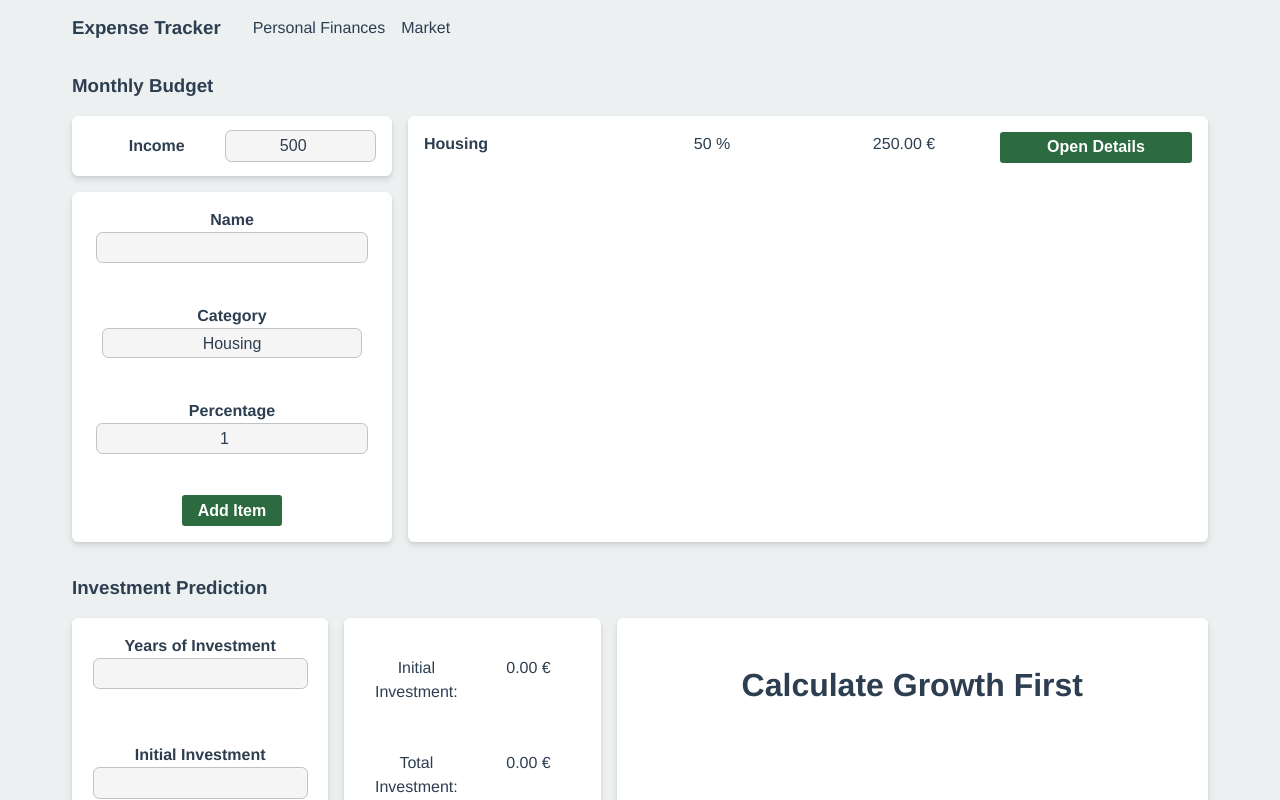
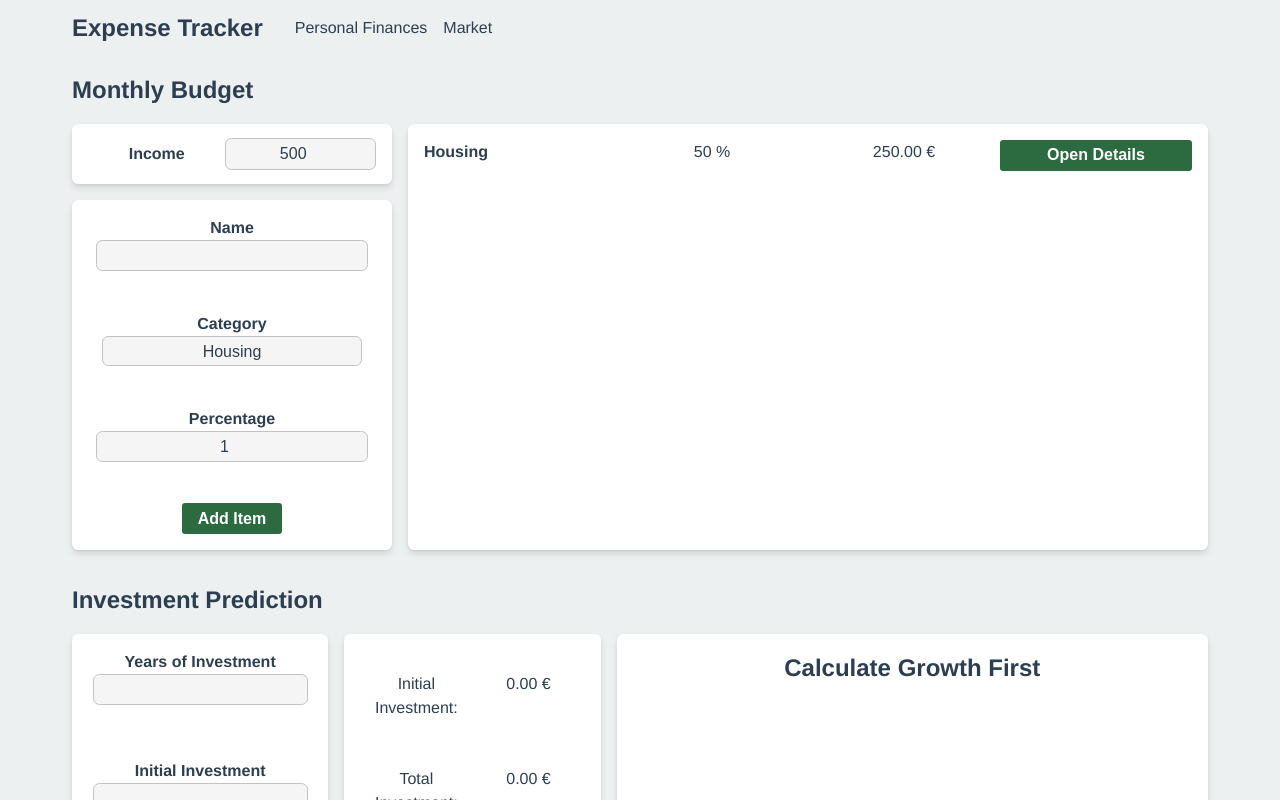
Before and after one commit to andrebarros7201/expense-tracker, a React (Vite) app: page / in a window 1280 px wide. Shown: the top 800 px of the page. Built offline with nearby package versions, Linux system fonts and the light colour scheme.

Commit message:
reduce font size

```diff
--- a/src/components/investmentPrediction/components/investmentPredictionTable/InvestmentPredictionTable.jsx
+++ b/src/components/investmentPrediction/components/investmentPredictionTable/InvestmentPredictionTable.jsx
@@ -1,5 +1,6 @@
 import { useContext } from "react";
 import styles from "./investmentPredictionTable.module.scss";
+import "../../../../styles/main.scss";
 import TableItem from "../investmentPredictionTableItem/InvestmentPredictionTableItem.jsx";
 import { InvestmentPredictionContext } from "../../InvestmentPrediction.jsx";
 
@@ -25,7 +26,7 @@ export default function InvestmentPredictionTable() {
           return element;
         })
       ) : (
-        <h2 className={styles["table__text"]}>Calculate Growth First</h2>
+        <h3>Calculate Growth First</h3>
       )}
     </section>
   );
--- a/src/styles/_typography.scss
+++ b/src/styles/_typography.scss
@@ -17,6 +17,15 @@ h2 {
 
   @include mixins.respond-to(md) {
     font-size: 1.5rem;
+  }
+}
+
+h3 {
+  font-size: 1.5rem;
+  color: colors.$color-text-primary;
+
+  @include mixins.respond-to(md) {
+    font-size: 1.25rem;
   }
 }
 
```
